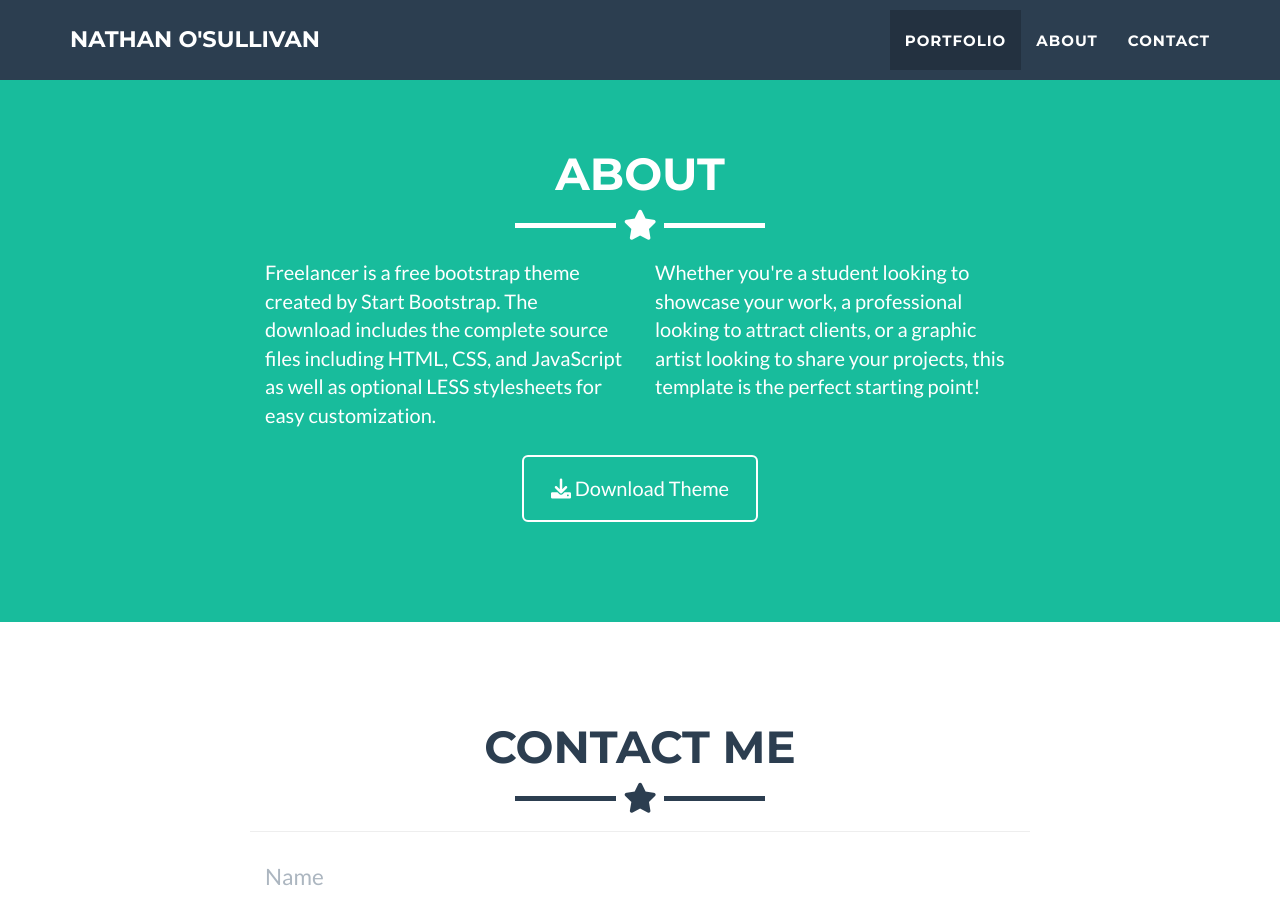
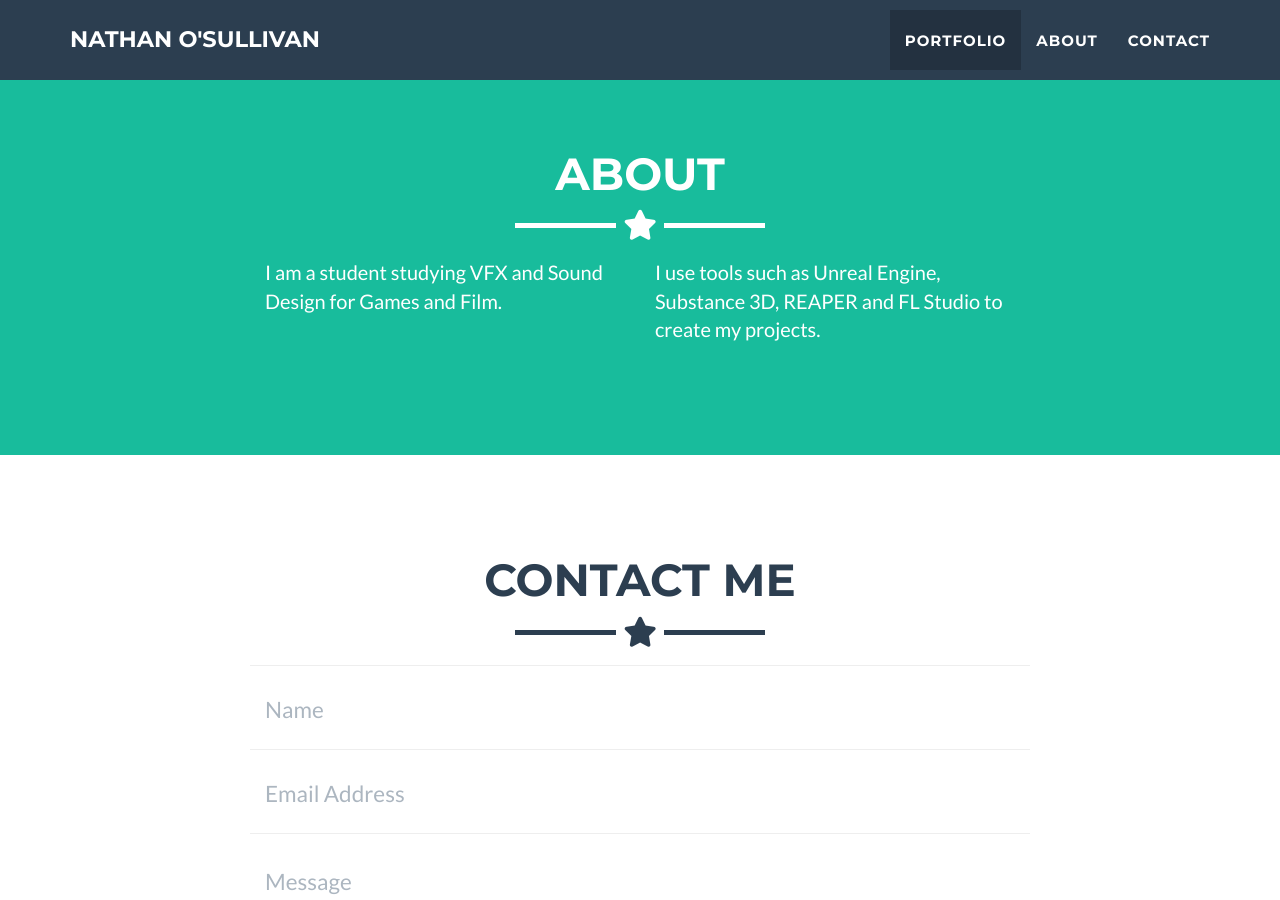
Before and after one commit to NathanOSullivan/nathanosullivan, a Jekyll site: the page built from _posts/2014-07-18-project-1.markdown, in a window 1280 px wide and 900 px high, scrolled down 1623 px. Built offline with Jekyll 4.4.1, drawn with Linux system fonts in a browser that asks for light colours.

Commit message:
Update about.html

```diff
--- a/_includes/about.html
+++ b/_includes/about.html
@@ -9,18 +9,12 @@
     </div>
     <div class="row">
       <div class="col-lg-4 col-lg-offset-2">
-        <p>Freelancer is a free bootstrap theme created by Start Bootstrap. The download includes the complete
-          source files including HTML, CSS, and JavaScript as well as optional LESS stylesheets for easy
-          customization.</p>
+        <p>I am a student studying VFX and Sound Design for Games and Film.</p>
       </div>
       <div class="col-lg-4">
-        <p>Whether you're a student looking to showcase your work, a professional looking to attract clients, or
-          a graphic artist looking to share your projects, this template is the perfect starting point! </p>
+        <p>I use tools such as Unreal Engine, Substance 3D, REAPER and FL Studio to create my projects.</p>
       </div>
       <div class="col-lg-8 col-lg-offset-2 text-center">
-        <a href="https://github.com/jeromelachaud/freelancer-theme" class="btn btn-lg btn-outline">
-          <i class="fa fa-download"></i> Download Theme
-        </a>
       </div>
     </div>
   </div>
```
